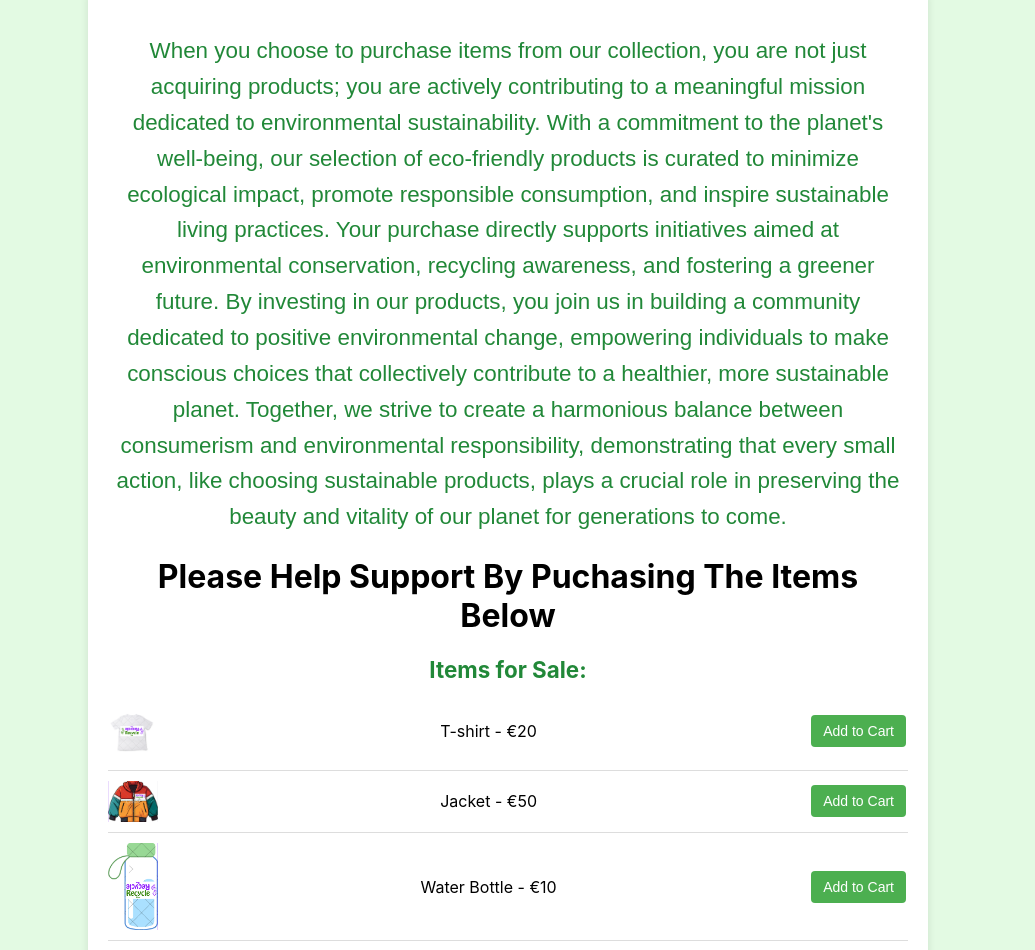
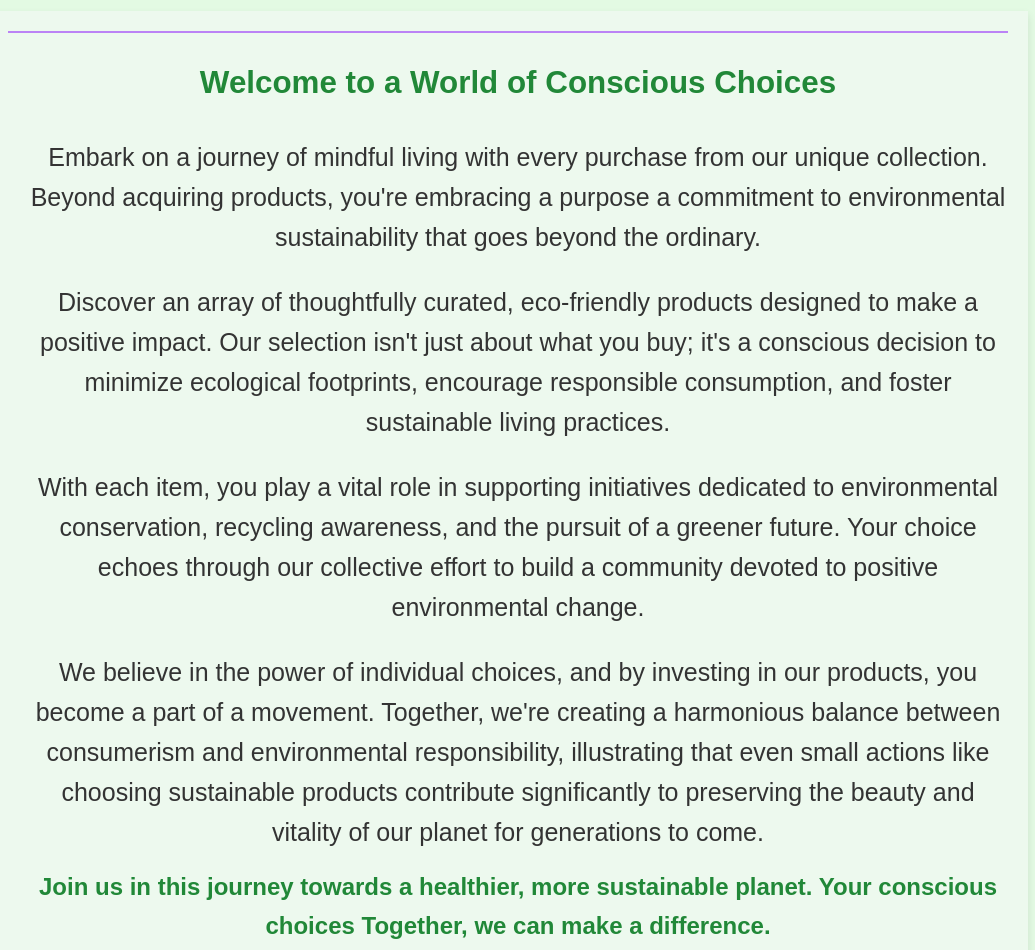
Before and after one commit to MomoSaidu/recycleme, a React (Create React App) app: page /shop in a window 1280 px wide. Shown: the part 360-1310 px from the top of the page, without its empty margins (132-1167 px from the left). Built offline with nearby package versions, Linux system fonts and the light colour scheme.

Commit message:
updated touches

```diff
--- a/package.json
+++ b/package.json
@@ -8,7 +8,9 @@
     "@testing-library/user-event": "^13.5.0",
     "antd": "^5.11.2",
     "axios": "^1.6.2",
+    "body-parser": "^1.20.2",
     "bootstrap": "^5.3.2",
+    "express": "^4.18.2",
     "mdb-react-ui-kit": "^7.0.0",
     "react": "^18.2.0",
     "react-bootstrap": "^2.9.1",
--- a/src/App.css
+++ b/src/App.css
@@ -322,10 +322,11 @@ h3,
 
 /* Shop.css */
 .shop-container {
-  max-width: 800px;
-  margin: 20px auto; /* Add some margin for better spacing */
+  max-width: 1000px;
+  margin: 40px auto; /* Add some margin for better spacing */
   padding: 20px;
-  background-color: #fff; /* Match the background color of the global header */
+  background-color: rgba(248, 249, 250, 0.5); /* 50% transparent background */
+
   box-shadow: 0 4px 8px rgba(0, 0, 0, 0.1); /* Add a subtle box shadow */
 }
 
@@ -415,3 +416,9 @@ h3,
 .location-button:hover {
   background-color: #45a049; /* Darker green on hover, change as needed */
 }
+
+.purple-line {
+  height: 2px; /* Adjust the height as needed */
+  background-color: rgba(137, 14, 253, 0.50); /* Purple with 25% transparency */
+  margin-bottom: 20px; /* Adjust the margin as needed */
+}
--- a/src/component/Home.js
+++ b/src/component/Home.js
@@ -11,6 +11,8 @@ function Home() {
   return (
     <div className="home-container">
       <div className="home-content"> {/* Remove the left margin */}
+      <div className="purple-line"></div>
+
         <h1 className="home-title" style={{ color: '#4caf50', fontSize: '2.5rem' }}>Welcome to RecycleNow</h1> {/* Increase font size */}
         <p className="home-description">
           Recycling is a key part of reducing global carbon emissions and it is widely used by many people across the world. It involves turning waste materials into reusable material to prevent waste of potentially useful materials, reduce the consumption of fresh raw materials, and lower greenhouse gas emissions.
@@ -27,8 +29,12 @@ function Home() {
         <p className="home-description">
           Explore our resources, learn about different materials, and discover convenient recycling locations near you. Together, we can make a positive impact on the environment. Thank you for choosing to recycle now!
         </p>
+        <div className="purple-line"></div>
+
       </div>
+
       <div className="home-image-container">
+
         <img src={recyclingImage} alt="Recycling" style={imageStyle} />
       </div>
     </div>
--- a/src/component/News.js
+++ b/src/component/News.js
@@ -1,4 +1,4 @@
-import React, { useState } from 'react';
+import React, { useState, useEffect } from 'react';
 import { Card, Button, Input } from 'antd';
 import axios from 'axios';
 import 'antd/dist/antd'; // Import Ant Design styles
@@ -7,19 +7,37 @@ const { Meta } = Card;
 const { Search } = Input;
 
 function News() {
-  const [news, setNews] = useState([]);
-  const [searchQuery, setSearchQuery] = useState('');
+  const [news, setNews] = useState([]); // State for storing news articles
+  const [searchQuery, setSearchQuery] = useState('recycling'); // State for storing the search query
 
+  // Function for fetching news based on the search query
   const handleSearch = async (value) => {
     try {
       const response = await axios.get(
         `http://newsapi.org/v2/everything?q=${value}&apiKey=223d2ddedac44d4fbc89d39b95d9f69c`
       );
-      setNews(response.data.articles);
+      setNews(response.data.articles); // Update the news state with the fetched articles
     } catch (error) {
       console.error('Error fetching news:', error);
     }
   };
+
+  // Function for fetching recycling news
+  const fetchRecyclingNews = async () => {
+    try {
+      const response = await axios.get(
+        `http://newsapi.org/v2/everything?q=recycling&apiKey=223d2ddedac44d4fbc89d39b95d9f69c`
+      );
+      setNews(response.data.articles); // Update the news state with the fetched articles
+    } catch (error) {
+      console.error('Error fetching news:', error);
+    }
+  };
+
+  // Effect hook for fetching recycling news on component mount
+  useEffect(() => {
+    fetchRecyclingNews();
+  }, []); // Empty array ensures this runs on mount only
 
   return (
     <div className="news-container">
@@ -28,12 +46,13 @@ function News() {
           placeholder="Search for news"
           allowClear
           enterButton="Search"
-          onSearch={handleSearch}
+          onSearch={handleSearch} // Handle search on button click
           value={searchQuery}
-          onChange={(e) => setSearchQuery(e.target.value)}
+          onChange={(e) => setSearchQuery(e.target.value)} // Update searchQuery state on input change
         />
       </div>
 
+      {/* Map over the news state and render a card for each article */}
       {news &&
         news.map((item, index) => (
           <Card
--- a/src/component/Shop.js
+++ b/src/component/Shop.js
@@ -55,10 +55,25 @@ const Shop = () => {
 
   return (
     <div className="shop-container">
-      <p className="green-text body-text">
-        When you choose to purchase items from our collection, you are not just acquiring products; you are actively contributing to a meaningful mission dedicated to environmental sustainability. With a commitment to the planet's well-being, our selection of eco-friendly products is curated to minimize ecological impact, promote responsible consumption, and inspire sustainable living practices. Your purchase directly supports initiatives aimed at environmental conservation, recycling awareness, and fostering a greener future. By investing in our products, you join us in building a community dedicated to positive environmental change, empowering individuals to make conscious choices that collectively contribute to a healthier, more sustainable planet. Together, we strive to create a harmonious balance between consumerism and environmental responsibility, demonstrating that every small action, like choosing sustainable products, plays a crucial role in preserving the beauty and vitality of our planet for generations to come.
+      <div className="purple-line"></div>
+      <p className="home-description">
+        <h2 className="green-text body-text">Welcome to a World of Conscious Choices</h2>
+        <p className="body-text">
+        <p>Embark on a journey of mindful living with every purchase from our unique collection. Beyond acquiring products, you're embracing a purpose a commitment to environmental sustainability that goes beyond the ordinary.</p>
+
+        <p>Discover an array of thoughtfully curated, eco-friendly products designed to make a positive impact. Our selection isn't just about what you buy; it's a conscious decision to minimize ecological footprints, encourage responsible consumption, and foster sustainable living practices.</p>
+
+        <p>With each item, you play a vital role in supporting initiatives dedicated to environmental conservation, recycling awareness, and the pursuit of a greener future. Your choice echoes through our collective effort to build a community devoted to positive environmental change.</p>
+
+        <p>We believe in the power of individual choices, and by investing in our products, you become a part of a movement. Together, we're creating a harmonious balance between consumerism and environmental responsibility, illustrating that even small actions like choosing sustainable products contribute significantly to preserving the beauty and vitality of our planet for generations to come.</p>
+
+        <h1 className="green-text body-text" style={{ fontSize: '24px' }}>
+          Join us in this journey towards a healthier, more sustainable planet. Your conscious choices Together, we can make a difference.
+        </h1>
+        </p>
       </p>
-      <h1>Please Help Support By Puchasing The Items Below</h1>
+      <div className="purple-line"></div>
+      <h1 className="green-text body-text">Please Help Support By Purchasing The Items Below</h1>
       <div>
         <h2 className="green-text body-text">Items for Sale:</h2>
         <ul className="item-list">
--- a/src/component/WhereToRecycle.js
+++ b/src/component/WhereToRecycle.js
@@ -64,6 +64,7 @@ const WhereToRecycle = () => {
         <div className="recycling-info">
           <h2 className="selected-material-heading">{formattedMaterial}</h2>
           <p>{recyclingInfo[formattedMaterial]}</p>
+          <div className="purple-line"></div>
         </div>
       ) : (
         <div>
@@ -72,6 +73,7 @@ const WhereToRecycle = () => {
               <div key={key} className="recycling-info">
                 <h2 className="selected-material-heading">{key}</h2>
                 <p>{filteredRecyclingInfo[key]}</p>
+                <div className="purple-line"></div>
               </div>
             ))
           ) : (
```
Also changed, not shown: 1 other file (tests, documents, lock files or other folders).
